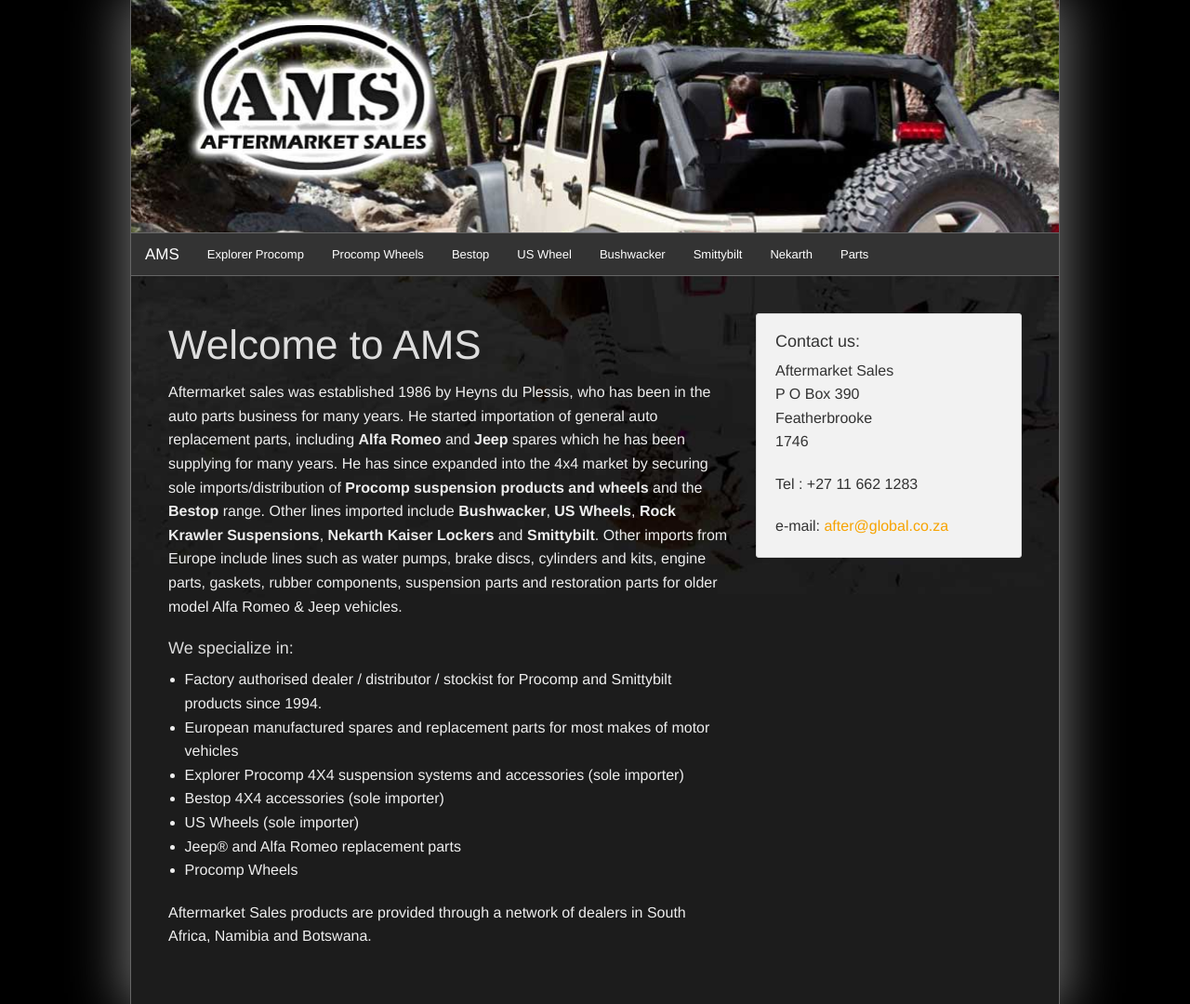
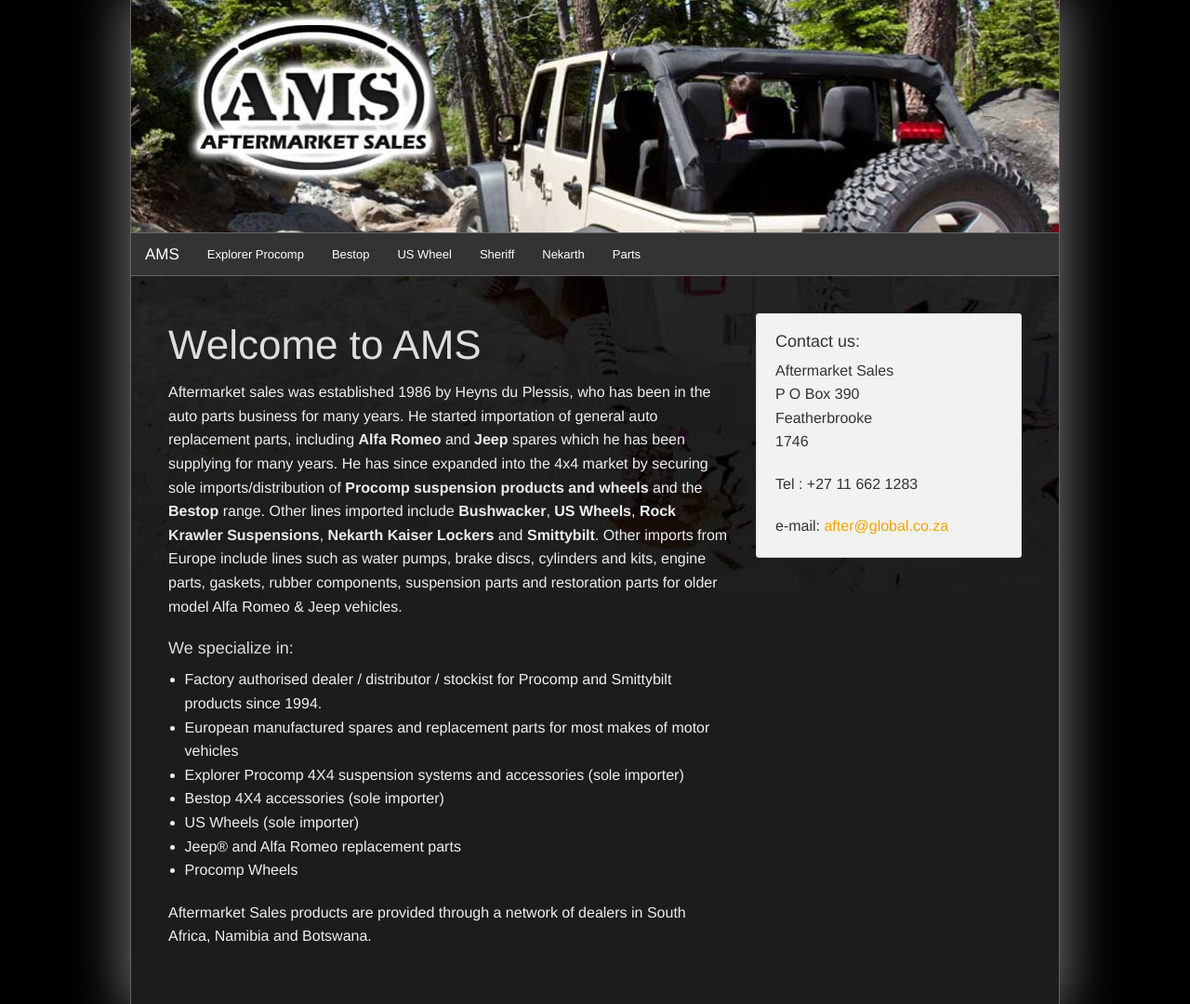
Before and after one commit to MachineTi/AMS, a Jekyll site: the page built from index.html, in a window 1280 px wide. Shown: the whole page at 93% size. Built offline with Jekyll 4.4.1, drawn with Linux system fonts in a browser that asks for light colours.

Commit message:
remove pages

```diff
--- a/_layouts/index.html
+++ b/_layouts/index.html
@@ -67,11 +67,9 @@
         <a href="#">PRODUCTS</a>
         <ul class="dropdown"-->
           <li><a href="explorerprocomp.html">Explorer Procomp</a></li>
-          <li><a href="procomp_wheels.html">Procomp Wheels</a></li>
           <li><a href="bestop.html">Bestop</a></li>
           <li><a href="us_wheels.html">US Wheel</a></li>
-          <li><a href="bushwacker.html">Bushwacker</a></li>
-          <li><a href="smittybilt.html">Smittybilt</a></li>
+          <li><a href="sheriff.html">Sheriff</a></li>
           <li><a href="kaiser.html">Nekarth</a></li>
           <li><a href="parts.html">Parts</a></li>
         <!--/ul>
```
